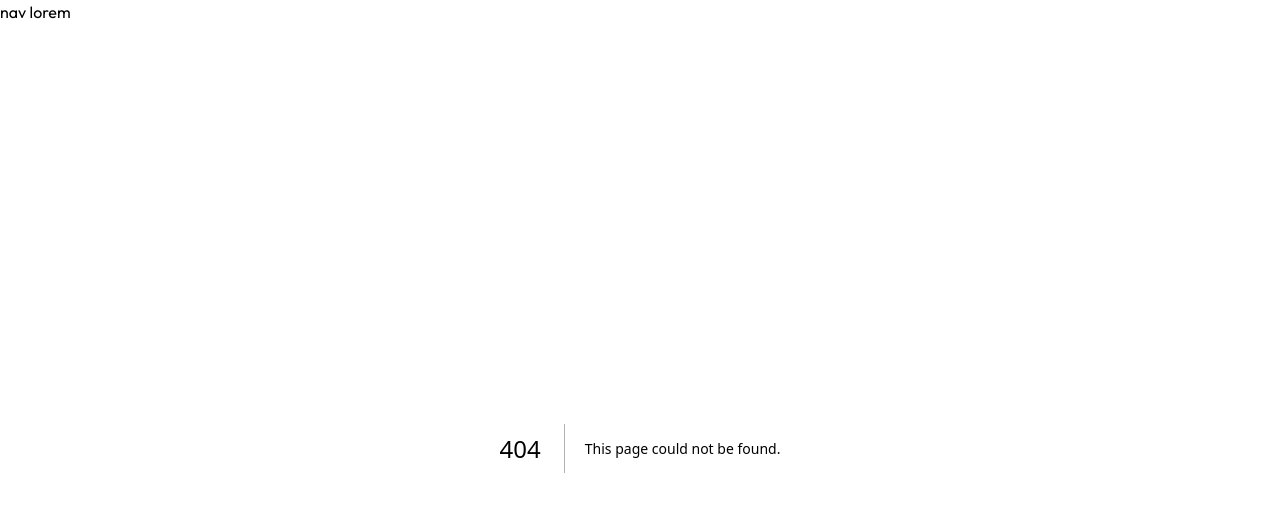
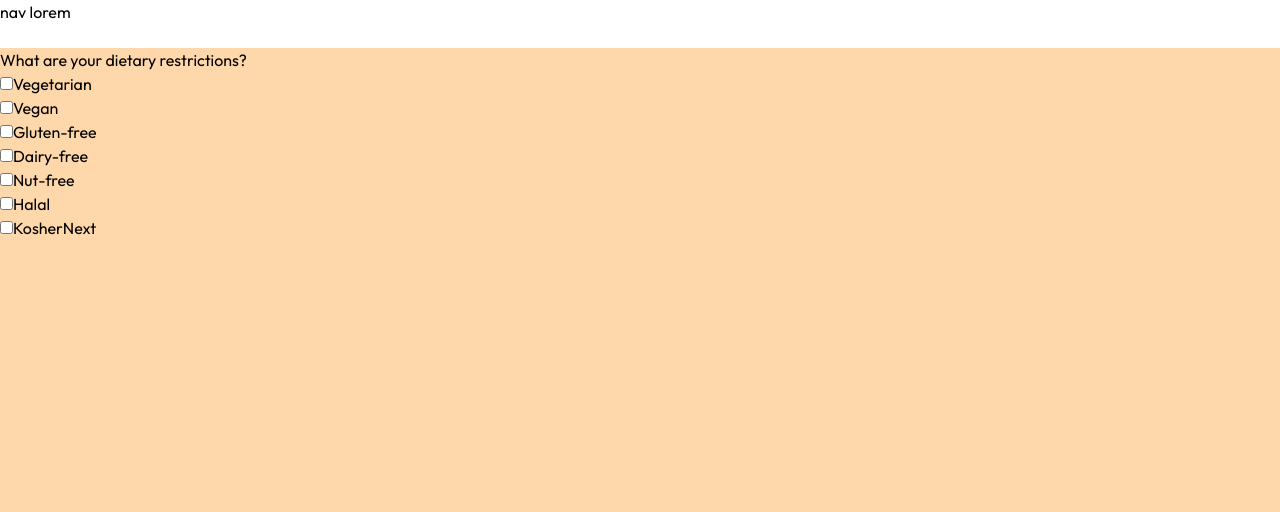
Before and after one commit to AbeGeta/Foodbox, a Next.js app: page /dietary-restrictions in a window 1280 px wide. Before the commit this address had no page. Shown: the top 512 px of the page. Built offline with nearby package versions, Linux system fonts and the light colour scheme; a web font is replaced by a local one.

Commit message:
added dietary and flavour preferences

```diff
--- /dev/null
+++ b/src/components/DietaryRestrictionsList.tsx
@@ -0,0 +1,122 @@
+import React, { useState } from 'react';
+import { useRouter } from 'next/router';
+// import { createNewRecord } from './supabase';
+// function to create record in supabase
+
+interface IDietaryRestrictionsList {
+    vegetarian: boolean;
+    vegan: boolean;
+    glutenFree: boolean;
+    dairyFree: boolean;
+    nutFree: boolean;
+    halal: boolean;
+    kosher: boolean;
+  }
+
+function DietaryRestrictionsList() {
+  const [dietaryRestrictions, setDietaryRestrictions] = useState<IDietaryRestrictionsList>({
+    vegetarian: false,
+    vegan: false,
+    glutenFree: false,
+    dairyFree: false,
+    nutFree: false,
+    halal: false,
+    kosher: false
+  });
+
+  const router = useRouter();
+
+  function handleChange(event: React.ChangeEvent<HTMLInputElement>) {
+    const { name, checked } = event.target;
+    setDietaryRestrictions({ ...dietaryRestrictions, [name]: checked });
+  }
+
+  async function handleSubmit(event: any) {
+    event.preventDefault();
+    try {
+    //   await createNewRecord(dietaryRestrictions);
+
+      router.push('/flavour-preferences');
+    } catch (error) {
+      console.error(error);
+    }
+  }
+
+  return (
+    <form onSubmit={handleSubmit}>
+      <h2>What are your dietary restrictions?</h2>
+      <label>
+        <input
+          type="checkbox"
+          name="vegetarian"
+          checked={dietaryRestrictions.vegetarian}
+          onChange={handleChange}
+        />
+        Vegetarian
+      </label>
+      <br />
+      <label>
+        <input
+          type="checkbox"
+          name="vegan"
+          checked={dietaryRestrictions.vegan}
+          onChange={handleChange}
+        />
+        Vegan
+      </label>
+      <br />
+      <label>
+        <input
+          type="checkbox"
+          name="glutenFree"
+          checked={dietaryRestrictions.glutenFree}
+          onChange={handleChange}
+        />
+        Gluten-free
+      </label>
+      <br />
+      <label>
+        <input
+          type="checkbox"
+          name="dairyFree"
+          checked={dietaryRestrictions.dairyFree}
+          onChange={handleChange}
+        />
+        Dairy-free
+      </label>
+      <br />
+      <label>
+        <input
+          type="checkbox"
+          name="nutFree"
+          checked={dietaryRestrictions.nutFree}
+          onChange={handleChange}
+        />
+        Nut-free
+      </label>
+      <br />
+      <label>
+        <input
+          type="checkbox"
+          name="halal"
+          checked={dietaryRestrictions.halal}
+          onChange={handleChange}
+        />
+        Halal
+      </label>
+      <br />
+      <label>
+        <input
+          type="checkbox"
+          name="kosher"
+          checked={dietaryRestrictions.kosher}
+          onChange={handleChange}
+        />
+        Kosher
+      </label>
+      <button type="submit">Next</button>
+    </form>
+  );
+}
+
+export default DietaryRestrictionsList;
--- /dev/null
+++ b/src/components/FlavourPreferencesList.tsx
@@ -0,0 +1,86 @@
+import React, { useState } from 'react';
+import { useRouter } from 'next/router';
+// import { createNewRecord } from './supabase';
+// function to create record in supabase
+
+interface IFlavourPreferencesList {
+    sweet: boolean;
+    salty: boolean;
+    savory: boolean;
+    spicy: boolean;
+  }
+
+function FlavourPreferencesList() {
+  const [flavourPreferences, setFlavourPreferences] = useState<IFlavourPreferencesList>({
+    sweet: false,
+    salty: false,
+    savory: false,
+    spicy: false
+  });
+
+  const router = useRouter();
+
+  function handleChange(event: React.ChangeEvent<HTMLInputElement>) {
+    const { name, checked } = event.target;
+    setFlavourPreferences({ ...flavourPreferences, [name]: checked });
+  }
+
+  async function handleSubmit(event: any) {
+    event.preventDefault();
+    try {
+    //   await createNewRecord(flavourPreferences);
+
+      router.push('/');
+    } catch (error) {
+      console.error(error);
+    }
+  }
+
+  return (
+    <form onSubmit={handleSubmit}>
+      <h2>What kind of food do you want to eat?</h2>
+      <label>
+        <input
+          type="checkbox"
+          name="sweet"
+          checked={flavourPreferences.sweet}
+          onChange={handleChange}
+        />
+        Sweet
+      </label>
+      <br />
+      <label>
+        <input
+          type="checkbox"
+          name="salty"
+          checked={flavourPreferences.salty}
+          onChange={handleChange}
+        />
+        Salty
+      </label>
+      <br />
+      <label>
+        <input
+          type="checkbox"
+          name="savoury"
+          checked={flavourPreferences.savory}
+          onChange={handleChange}
+        />
+        Savoury
+      </label>
+      <br />
+      <label>
+        <input
+          type="checkbox"
+          name="spicy"
+          checked={flavourPreferences.spicy}
+          onChange={handleChange}
+        />
+        Spicy
+      </label>
+      <button type="submit">Next</button>
+    </form>
+  );
+}
+
+export default FlavourPreferencesList;
--- /dev/null
+++ b/src/pages/dietary-restrictions.tsx
@@ -0,0 +1,12 @@
+import {useRouter} from 'next/router'
+import DietaryRestrictionsList from '../components/DietaryRestrictionsList'
+
+const DietaryRestrictionsPage = () => {
+    const router = useRouter();
+    return (
+        <main>
+            <DietaryRestrictionsList />
+        </main>
+    );
+};
+export default DietaryRestrictionsPage;
--- /dev/null
+++ b/src/pages/flavour-preferences.tsx
@@ -0,0 +1,12 @@
+import {useRouter} from 'next/router'
+import FlavorPreferencesList from '../components/FlavourPreferencesList'
+
+const FlavorPreferencesPage = () => {
+    const router = useRouter();
+    return (
+        <main>
+            <FlavorPreferencesList />
+        </main>
+    );
+};
+export default FlavorPreferencesPage;
--- a/src/pages/index.tsx
+++ b/src/pages/index.tsx
@@ -2,6 +2,8 @@ import Head from "next/head";
 import Image from "next/image";
 import { Inter } from "@next/font/google";
 import BoxWFruits from "@/components/svgs/BoxWFruits";
+import Link from 'next/link'
+import DietaryRestrictionsList from "@/components/DietaryRestrictionsList";
 
 const inter = Inter({ subsets: ["latin"] });
 
@@ -9,7 +11,7 @@ export default function Home() {
     return (
         <>
             <Head>
-                <title>Create Next App</title>
+                <title>Foodbox</title>
                 <meta name="description" content="Foodbox: Dine and Discover" />
                 <meta
                     name="viewport"
```
Also changed, not shown: src/components/Navbar.tsx (line endings or trailing spaces).
